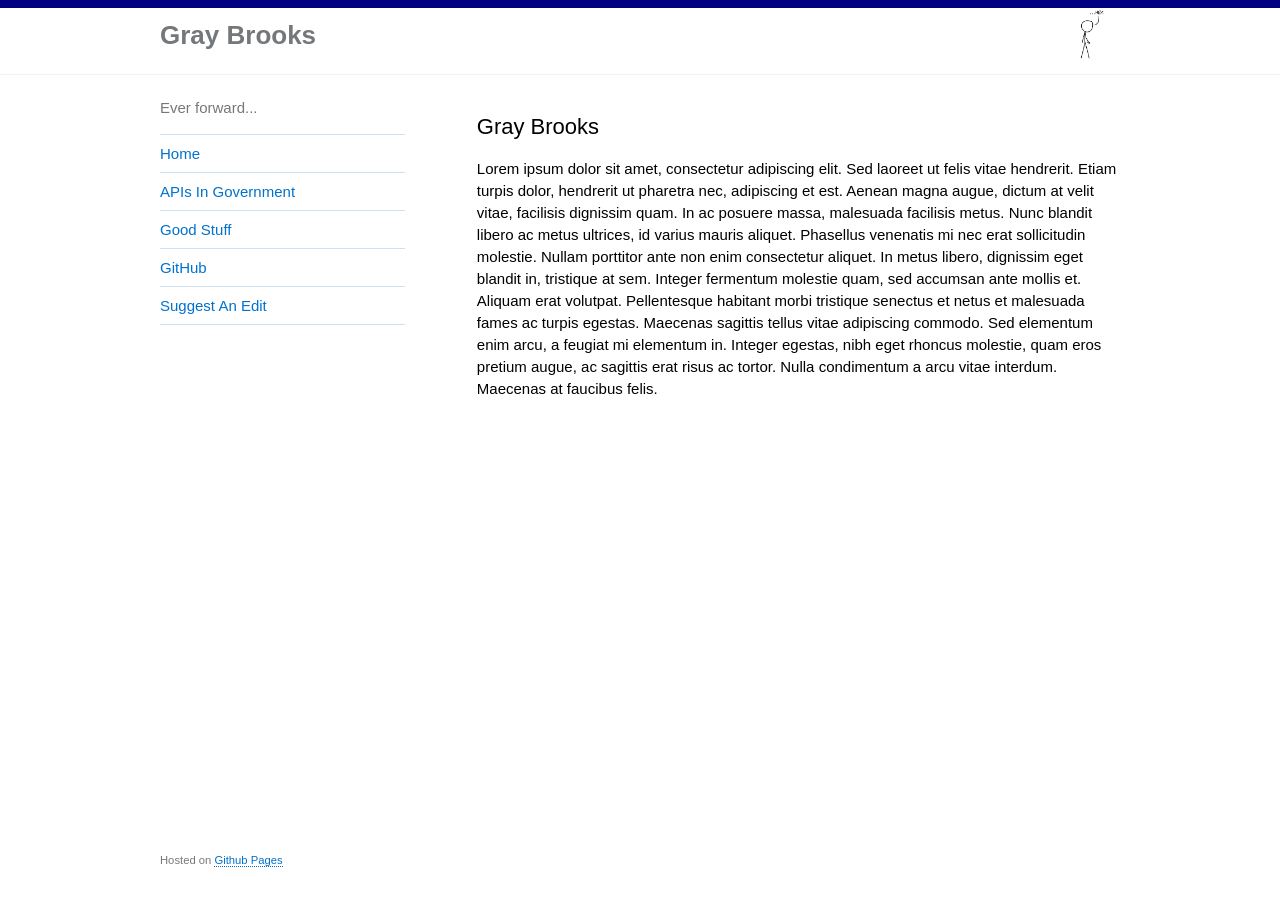
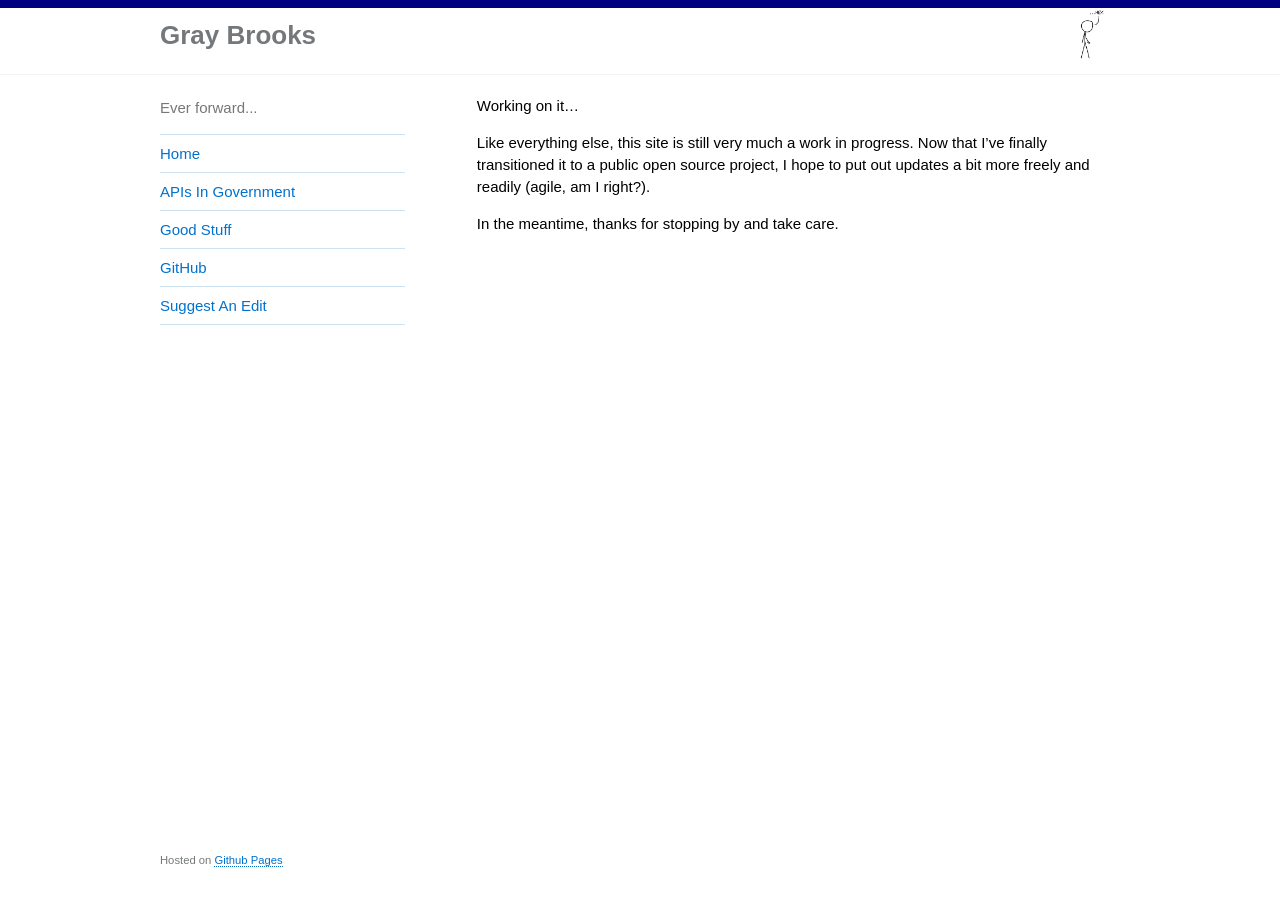
Before and after one commit to gbinal/gbinal.github.com, a Jekyll site: the page built from index.md, in a window 1280 px wide. Built offline with Jekyll 4.4.1, drawn with Linux system fonts in a browser that asks for light colours.

Commit message:
Update index.md

```diff
--- a/index.md
+++ b/index.md
@@ -4,7 +4,8 @@ title: Project Name
 published: true
 ---
 
-{% comment %} Edit _data/meta.yml to change this value {% endcomment %}
-## {{site.data.meta.org_name}}
+Working on it...
 
-Lorem ipsum dolor sit amet, consectetur adipiscing elit. Sed laoreet ut felis vitae hendrerit. Etiam turpis dolor, hendrerit ut pharetra nec, adipiscing et est. Aenean magna augue, dictum at velit vitae, facilisis dignissim quam. In ac posuere massa, malesuada facilisis metus. Nunc blandit libero ac metus ultrices, id varius mauris aliquet. Phasellus venenatis mi nec erat sollicitudin molestie. Nullam porttitor ante non enim consectetur aliquet. In metus libero, dignissim eget blandit in, tristique at sem. Integer fermentum molestie quam, sed accumsan ante mollis et. Aliquam erat volutpat. Pellentesque habitant morbi tristique senectus et netus et malesuada fames ac turpis egestas. Maecenas sagittis tellus vitae adipiscing commodo. Sed elementum enim arcu, a feugiat mi elementum in. Integer egestas, nibh eget rhoncus molestie, quam eros pretium augue, ac sagittis erat risus ac tortor. Nulla condimentum a arcu vitae interdum. Maecenas at faucibus felis.
+Like everything else, this site is still very much a work in progress.  Now that I've finally transitioned it to a public open source project, I hope to put out updates a bit more freely and readily (agile, am I right?).
+
+In the meantime, thanks for stopping by and take care.
```
